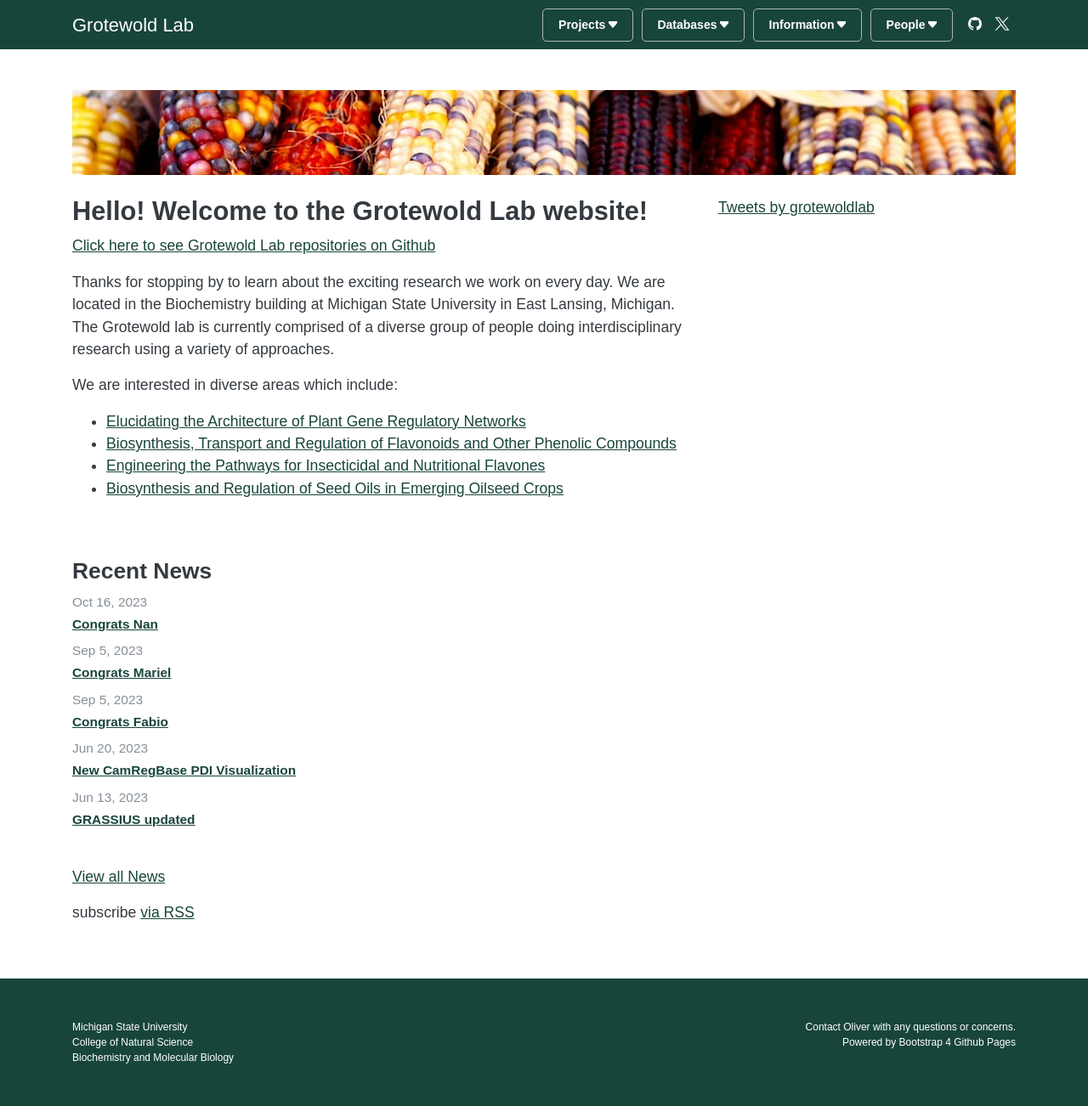
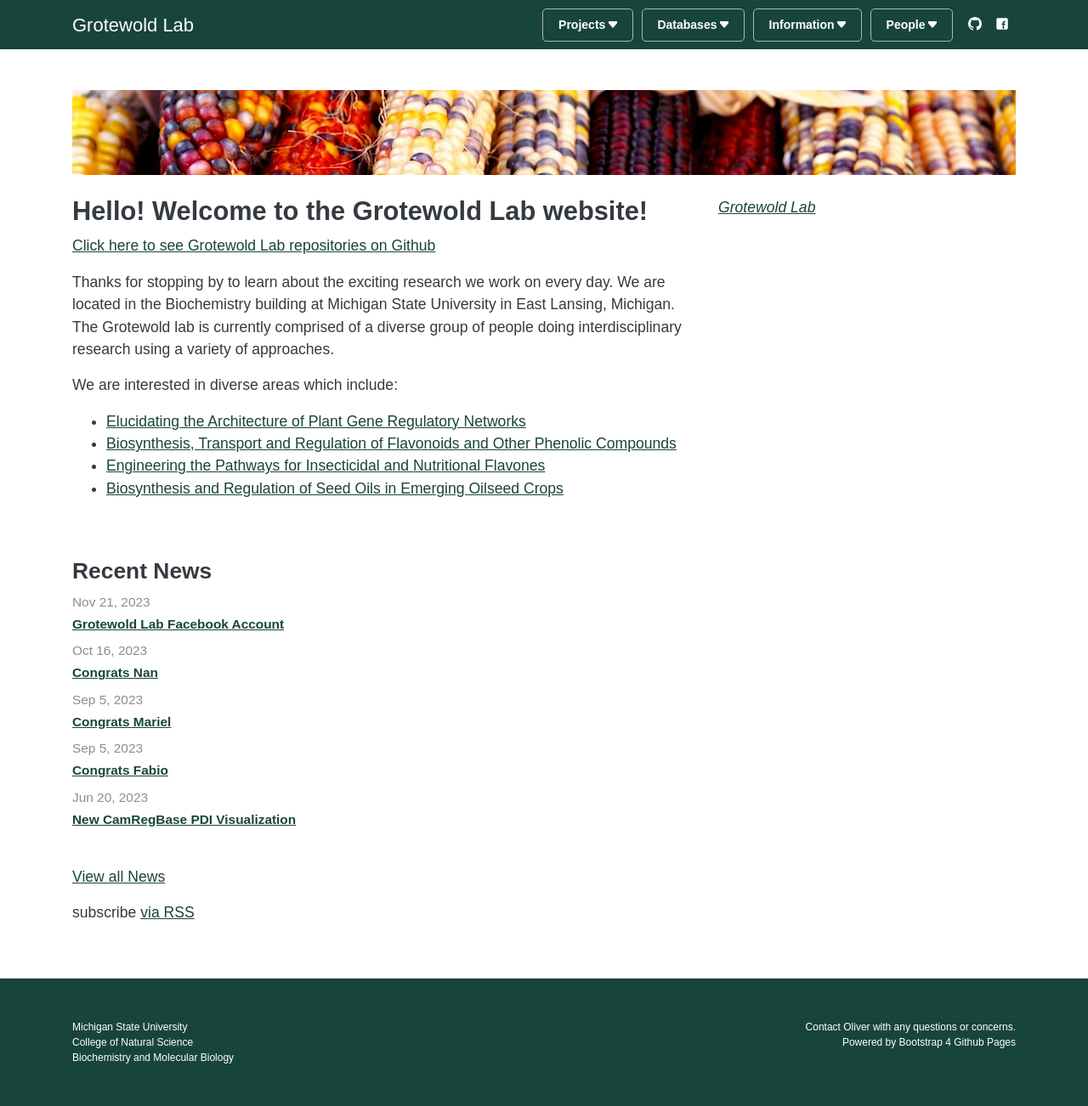
Before and after one commit to grotewold-lab/grotewold-lab.github.io, a Jekyll site: the page built from index.md, in a window 1280 px wide. Shown: the whole page at 85% size. Built offline with Jekyll 4.4.1, drawn with Linux system fonts in a browser that asks for light colours; comment, search, counter and statistics services are not loaded; our own code applies the rules of GitHub Pages for plain Markdown files.

Commit message:
switched social media from twitter/x to facebook

```diff
--- a/_includes/header.html
+++ b/_includes/header.html
@@ -28,7 +28,7 @@
 
           <!--<a class="small-icon dev-icon" title="EGLab-Dev" href="https://eglab-dev.com"></a>--!>
           <a class="small-icon github-icon" title="GitHub" href="https://github.com/grotewold-lab"></a>
-          <a class="small-icon twitter-icon" title="X" href="https://twitter.com/GrotewoldLab"></a>
+          <a class="small-icon facebook-icon" title="Facebook" href="https://www.facebook.com/profile.php?id=61553625340747"></a>
         </ul>
     </div>
   </div>
--- a/_layouts/home.html
+++ b/_layouts/home.html
@@ -1,7 +1,6 @@
 ---
 layout: default
 ---
-
 <div>
 
 <img src="/assets/images/maize3.jpg" style="width: 100%; height: 100px; object-fit: none; margin-bottom:25px;"/>
@@ -45,14 +44,9 @@ layout: default
   {%- endif -%}
     </div>
     <div class="col-lg-4">
-
-        <link href="https://fonts.googleapis.com/css?family=Open+Sans" rel="stylesheet">
-         <div class="panel panel-danger">
-            <div class="panel-body">
-               <a class="twitter-timeline" data-width="100%" href="https://twitter.com/grotewoldlab">Tweets by grotewoldlab</a>
-            </div>
-         </div>
-        <script async src="//platform.twitter.com/widgets.js" charset="utf-8"></script>
+        <div id="fb-root"></div>
+<script async defer crossorigin="anonymous" src="https://connect.facebook.net/en_US/sdk.js#xfbml=1&version=v18.0" nonce="4I3kpuLr"></script>
+        <div class="fb-page" data-href="https://www.facebook.com/profile.php?id=61553625340747" data-tabs="timeline" data-width="" data-height="" data-small-header="true" data-adapt-container-width="true" data-hide-cover="false" data-show-facepile="true"><blockquote cite="https://www.facebook.com/profile.php?id=61553625340747" class="fb-xfbml-parse-ignore"><a href="https://www.facebook.com/profile.php?id=61553625340747">Grotewold Lab</a></blockquote></div>
     </div>
 </div>
 
--- a/_sass/_bootstrap_customization.scss
+++ b/_sass/_bootstrap_customization.scss
@@ -176,6 +176,10 @@ table,
   background-image: url(/assets/images/github.svg);
 }
 
+.facebook-icon {
+  background-image: url(/assets/images/facebook.svg);
+}
+
 .twitter-icon {
   background-image: url(/assets/images/twitter_x.svg);
   background-size: 28px 28px !important;
```
Also changed, not shown: _posts/2023-11-21-facebook.md (added, +6 -0 lines), assets/images/facebook.svg (added).
